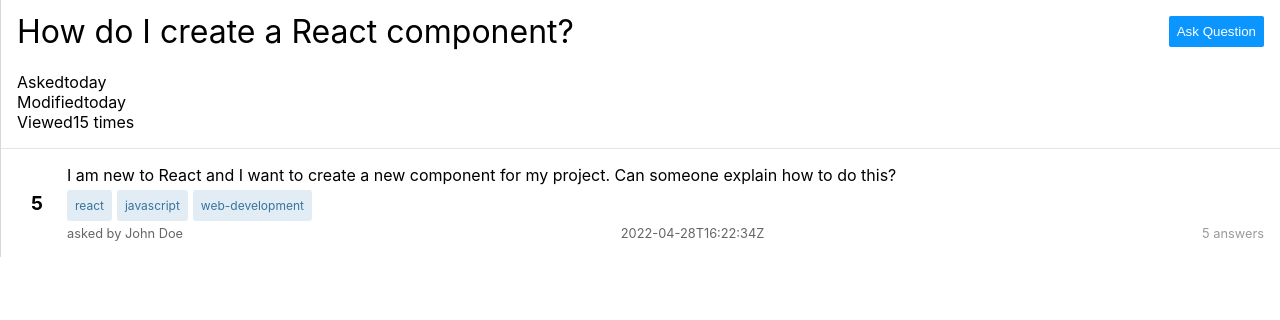
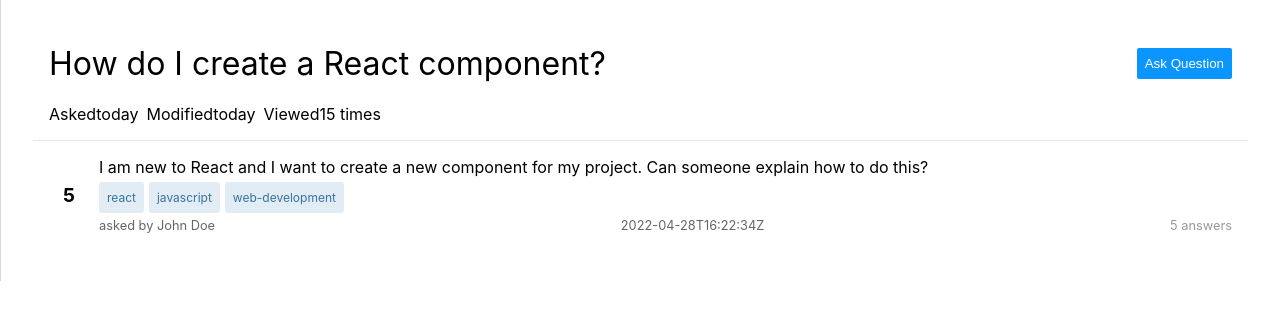
Before and after one commit to Kasun002/gw-stack-overflow, a React (Create React App) app: page /question/1 in a window 1280 px wide. Shown: the top 320 px of the page. Built offline with nearby package versions, Linux system fonts and the light colour scheme.

Commit message:
Fix styles in Detail page

```diff
--- a/src/pages/detail/QuestionDetail.css
+++ b/src/pages/detail/QuestionDetail.css
@@ -1,4 +1,3 @@
-
 .tag_question {
     padding: 8px;
     font-size: 12px;
@@ -14,3 +13,12 @@
     align-items: center;
     padding: 16px;
   }
+
+  .meta-wrapper {
+    display:flex ;
+    gap: 8px;
+  }
+
+  .page-wrapper {
+    padding: 32px;
+  }
--- a/src/pages/detail/QuestionDetail.tsx
+++ b/src/pages/detail/QuestionDetail.tsx
@@ -14,7 +14,7 @@ const QuestionDetailPage = () => {
     const question = contextData.questions.find(q => q.id === questionId);
 
     return (
-        <>
+        <div className='page-wrapper'>
             <div className='header'>
                 <Title title={question?.title} />
                 <QuestionTopMeta></QuestionTopMeta>
@@ -38,7 +38,7 @@ const QuestionDetailPage = () => {
                     </div>
                 </div>
             </div>
-        </>
+        </div>
     );
 }
 
--- a/src/pages/detail/QuestionTopMeta.tsx
+++ b/src/pages/detail/QuestionTopMeta.tsx
@@ -2,16 +2,16 @@ import './QuestionDetail.css';
 
 const QuestionTopMeta: React.FC = () => {
     return (
-        <div className="">
-            <div className="" title="">
+        <div className="meta-wrapper">
+            <div title="">
                 <span className="fc-light mr2">Asked</span>
                 <time itemProp="" dateTime="">today</time>
             </div>
-            <div className="">
-                <span className="">Modified</span>
-                <a className="" title="">today</a>
+            <div >
+                <span >Modified</span>
+                <a title="">today</a>
             </div>
-            <div className="" title="Viewed 15 times">
+            <div title="Viewed 15 times">
                 <span className="fc-light mr2">Viewed</span>
                 15 times
             </div>
```
